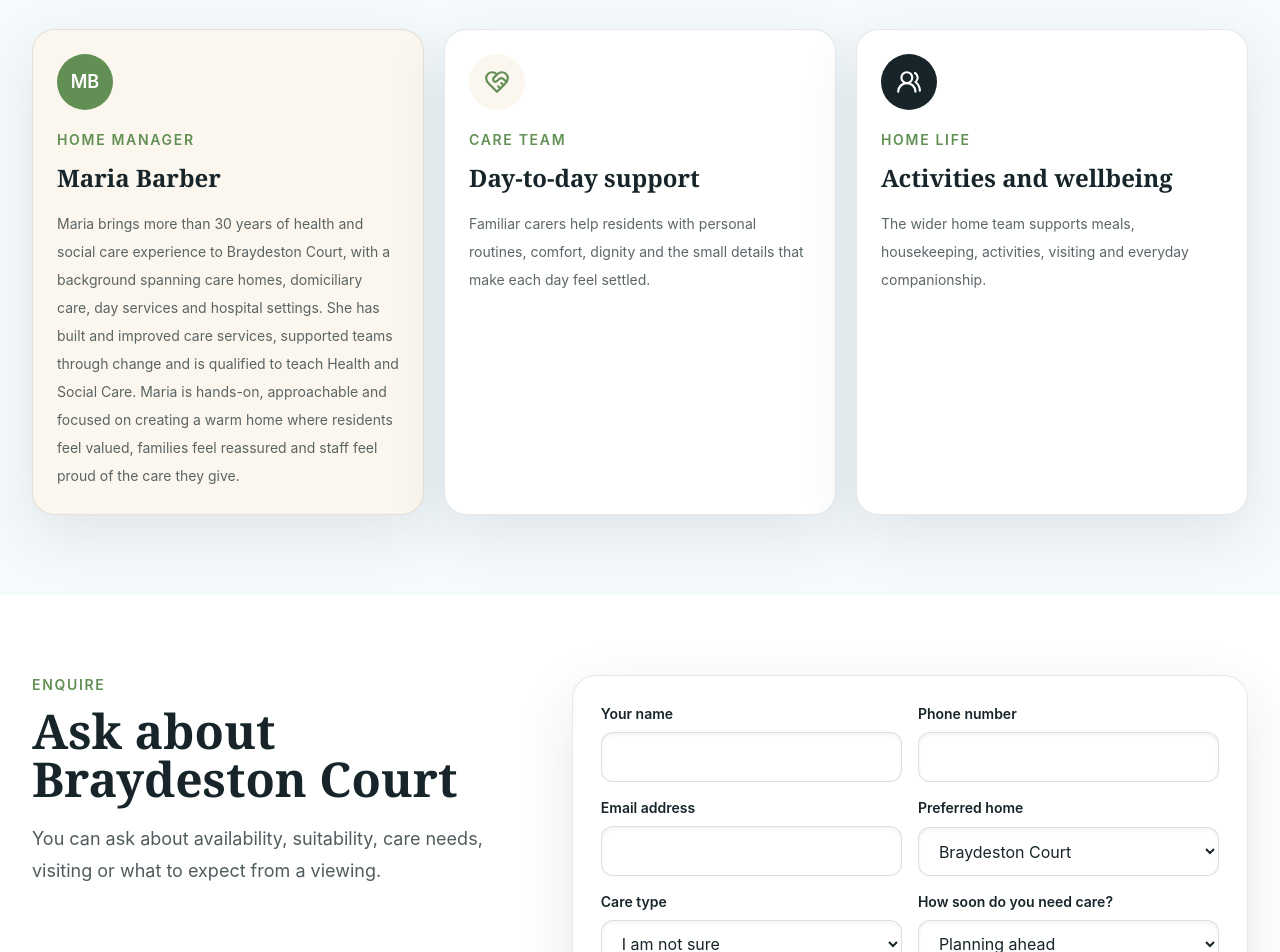
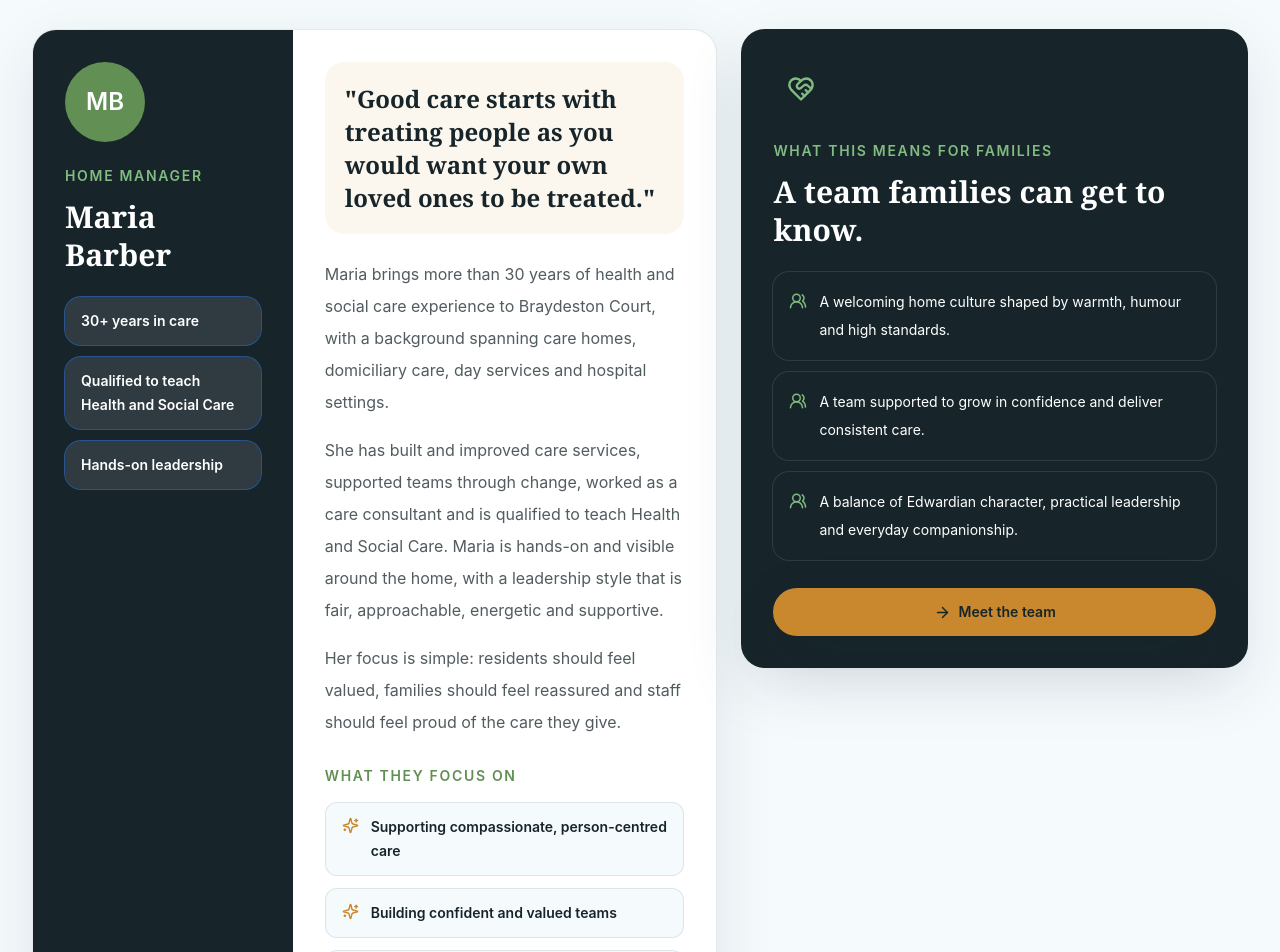
Before and after one commit to Wildman0609/hch_website, a Next.js app: page /homes/braydeston-court in a window 1280 px wide. Shown: the part 1880-2832 px from the top of the page. Built offline with nearby package versions, Linux system fonts and the light colour scheme.

Commit message:
Improve meet the team profiles

```diff
--- a/app/homes/[slug]/page.tsx
+++ b/app/homes/[slug]/page.tsx
@@ -1,10 +1,12 @@
 import type { Metadata } from "next";
 import { notFound } from "next/navigation";
 import {
+  ArrowRight,
   CalendarDays,
   HeartHandshake,
   MapPin,
   Phone,
+  Sparkles,
   UserRound,
   UsersRound
 } from "lucide-react";
@@ -140,54 +142,105 @@ export default async function HomeDetailPage({ params }: PageProps) {
             title={`Meet the people at ${home.name}`}
             text={`Led by ${home.manager}, the ${home.shortName} team supports residents with familiar routines, practical reassurance and a calm daily rhythm.`}
           />
-          <div className="mt-10 grid gap-5 md:grid-cols-3">
+          <div className="mt-10 grid gap-6 lg:grid-cols-[1.15fr_0.85fr] lg:items-start">
+            <div className="grid gap-6">
               {home.teamMembers.map((member) => (
                 <article
                   key={`${member.name}-${member.role}`}
-                className="rounded-[1.4rem] border border-holly-ink/10 bg-holly-cream p-6 shadow-soft"
+                  className="overflow-hidden rounded-[1.5rem] border border-holly-ink/10 bg-white shadow-soft"
                 >
-                <div className="mb-5 flex h-14 w-14 items-center justify-center rounded-full bg-holly-leaf text-lg font-semibold text-white">
+                  <div className="grid gap-0 md:grid-cols-[0.38fr_0.62fr]">
+                    <div className="bg-holly-ink p-6 text-white md:p-8">
+                      <div className="flex h-20 w-20 items-center justify-center rounded-full bg-holly-leaf text-2xl font-semibold text-white">
                         {getInitials(member.name)}
                       </div>
-                <p className="text-sm font-semibold uppercase tracking-[0.12em] text-holly-leaf">
+                      <p className="mt-6 text-sm font-semibold uppercase tracking-[0.12em] text-holly-leafLight">
                         {member.role}
                       </p>
-                <h3 className="mt-3 font-display text-2xl font-semibold text-holly-ink">
+                      <h3 className="mt-3 font-display text-3xl font-semibold leading-tight">
                         {member.name}
                       </h3>
-                {member.bio ? (
-                  <p className="mt-4 text-sm leading-7 text-holly-ink/70">{member.bio}</p>
+                      {member.details ? (
+                        <dl className="mt-6 grid gap-3">
+                          {member.details.map((detail) => (
+                            <div key={detail} className="rounded-2xl bg-white/10 px-4 py-3 ring-1 ring-white/12">
+                              <dt className="sr-only">Profile detail</dt>
+                              <dd className="text-sm font-semibold leading-6 text-white/86">{detail}</dd>
+                            </div>
+                          ))}
+                        </dl>
                       ) : null}
+                    </div>
+                    <div className="p-6 md:p-8">
+                      {member.quote ? (
+                        <blockquote className="rounded-[1.2rem] bg-holly-cream p-5 font-display text-2xl font-semibold leading-snug text-holly-ink">
+                          "{member.quote}"
+                        </blockquote>
+                      ) : null}
+                      <div className={member.quote ? "mt-6 grid gap-4" : "grid gap-4"}>
+                        {member.bio.map((paragraph) => (
+                          <p key={paragraph} className="text-base leading-8 text-holly-ink/75">
+                            {paragraph}
+                          </p>
+                        ))}
+                      </div>
+                      {member.focusAreas ? (
+                        <div className="mt-7">
+                          <p className="text-sm font-semibold uppercase tracking-[0.12em] text-holly-leaf">
+                            What they focus on
+                          </p>
+                          <ul className="mt-4 grid gap-3">
+                            {member.focusAreas.map((focus) => (
+                              <li key={focus} className="flex gap-3 rounded-xl border border-holly-ink/10 bg-holly-sky px-4 py-3 text-sm font-semibold leading-6 text-holly-ink/78">
+                                <Sparkles aria-hidden className="mt-0.5 flex-none text-holly-gold" size={17} />
+                                {focus}
+                              </li>
+                            ))}
+                          </ul>
+                        </div>
+                      ) : null}
+                      {member.personal ? (
+                        <div className="mt-7 rounded-[1.2rem] border border-holly-gold/25 bg-holly-cream p-5">
+                          <p className="text-sm font-semibold uppercase tracking-[0.12em] text-holly-rust">
+                            A little more about {getFirstName(member.name)}
+                          </p>
+                          <p className="mt-3 text-sm leading-7 text-holly-ink/72">{member.personal}</p>
+                        </div>
+                      ) : null}
+                    </div>
+                  </div>
                 </article>
               ))}
-            <article className="rounded-[1.4rem] border border-holly-ink/10 bg-white p-6 shadow-soft">
-              <div className="mb-5 flex h-14 w-14 items-center justify-center rounded-full bg-holly-cream text-holly-leaf">
-                <HeartHandshake aria-hidden size={26} />
             </div>
-              <p className="text-sm font-semibold uppercase tracking-[0.12em] text-holly-leaf">
-                Care team
+
+            <aside className="rounded-[1.5rem] bg-holly-ink p-6 text-white shadow-soft md:p-8">
+              <div className="flex h-14 w-14 items-center justify-center rounded-full bg-holly-leafLight/18 text-holly-leafLight">
+                <HeartHandshake aria-hidden size={28} />
+              </div>
+              <p className="mt-6 text-sm font-semibold uppercase tracking-[0.12em] text-holly-leafLight">
+                What this means for families
               </p>
-              <h3 className="mt-3 font-display text-2xl font-semibold text-holly-ink">
-                Day-to-day support
+              <h3 className="mt-3 font-display text-3xl font-semibold leading-tight">
+                A team families can get to know.
               </h3>
-              <p className="mt-4 text-sm leading-7 text-holly-ink/70">
-                Familiar carers help residents with personal routines, comfort, dignity and the small details that make each day feel settled.
-              </p>
-            </article>
-            <article className="rounded-[1.4rem] border border-holly-ink/10 bg-white p-6 shadow-soft">
-              <div className="mb-5 flex h-14 w-14 items-center justify-center rounded-full bg-holly-ink text-white">
-                <UsersRound aria-hidden size={26} />
+              <div className="mt-6 grid gap-3">
+                {home.teamApproach.map((point) => (
+                  <div key={point} className="flex gap-3 rounded-2xl bg-white/9 p-4 ring-1 ring-white/10">
+                    <UsersRound aria-hidden className="mt-1 flex-none text-holly-leafLight" size={18} />
+                    <p className="text-sm leading-7 text-white/78">{point}</p>
                   </div>
-              <p className="text-sm font-semibold uppercase tracking-[0.12em] text-holly-leaf">
-                Home life
-              </p>
-              <h3 className="mt-3 font-display text-2xl font-semibold text-holly-ink">
-                Activities and wellbeing
-              </h3>
-              <p className="mt-4 text-sm leading-7 text-holly-ink/70">
-                The wider home team supports meals, housekeeping, activities, visiting and everyday companionship.
-              </p>
-            </article>
+                ))}
+              </div>
+              <ButtonLink
+                href={`/contact?reason=viewing&home=${encodeURIComponent(home.name)}`}
+                variant="secondary"
+                icon={<ArrowRight aria-hidden size={17} />}
+                className="mt-7 w-full"
+                ctaId={`meet-team-${home.slug}`}
+              >
+                Meet the team
+              </ButtonLink>
+            </aside>
           </div>
         </div>
       </section>
@@ -230,3 +283,7 @@ function getInitials(name: string) {
     .join("")
     .toUpperCase();
 }
+
+function getFirstName(name: string) {
+  return name.split(" ").filter(Boolean)[0] ?? name;
+}
--- a/data/homes.ts
+++ b/data/homes.ts
@@ -7,7 +7,11 @@ export type HomeSlug =
 export type TeamMember = {
   name: string;
   role: string;
-  bio?: string;
+  quote?: string;
+  bio: string[];
+  details?: string[];
+  focusAreas?: string[];
+  personal?: string;
 };
 
 export type CareHome = {
@@ -30,6 +34,7 @@ export type CareHome = {
   highlights: string[];
   roomHighlights: string[];
   teamMembers: TeamMember[];
+  teamApproach: string[];
   mapQuery: string;
 };
 
@@ -68,8 +73,25 @@ export const homes: CareHome[] = [
     teamMembers: [
       {
         name: "Beverley Brown",
-        role: "Home Manager"
+        role: "Home Manager",
+        quote:
+          "Every smile and every shared moment helps Broadlands Park feel like one big family.",
+        bio: [
+          "Beverley is the experienced and compassionate manager at Broadlands Park. She has spent more than 23 years in care, beginning as a care assistant before progressing into leadership.",
+          "Her approach is warm, steady and community-focused. She wants residents, relatives and staff to feel part of a home where dignity, respect and personalised care are part of everyday life."
+        ],
+        details: ["23+ years in care", "Started as a care assistant", "Family-led culture"],
+        focusAreas: [
+          "Creating a strong sense of community",
+          "Supporting dignity, respect and individual choice",
+          "Helping families feel confident and reassured"
+        ]
       }
+    ],
+    teamApproach: [
+      "A country home where residents are known as individuals, not room numbers.",
+      "A team culture built around kindness, familiarity and small moments of connection.",
+      "Care planning that balances independence, safety and family involvement."
     ],
     mapQuery: "Broadlands Park Care Home, 27 The Green, Upton NR13 6BA"
   },
@@ -107,9 +129,26 @@ export const homes: CareHome[] = [
       {
         name: "Diane Batch",
         role: "Home Manager",
-        bio:
-          "Diane has spent more than 25 years in care, beginning in domiciliary care before moving through senior roles, care planning, assessments, deputy management and care facilitation. At Broadland House she focuses on safe staffing, strong governance and responsive, person-centred care. What motivates Diane is the difference small moments can make: residents feeling happy, staff feeling supported and the home being full of laughter when the team works well together."
+        quote:
+          "A good day is when the team works together and the home is full of laughter.",
+        bio: [
+          "Diane has spent more than 25 years in care, beginning in domiciliary care before working through senior roles, care planning, assessments, deputy management and care facilitation.",
+          "At Broadland House, Diane leads the daily running of the home with a focus on safe staffing, strong governance and responsive, person-centred care. She enjoys the moments that show the home is working well: residents feeling happy, staff feeling supported and the atmosphere feeling light, warm and settled."
+        ],
+        details: ["25+ years in care", "Care planning and assessments", "Joined Broadland House in 2025"],
+        focusAreas: [
+          "Maintaining safety and good governance",
+          "Leading and supporting the team",
+          "Keeping care responsive to residents' needs"
+        ],
+        personal:
+          "Diane is motivated by the small day-to-day differences that matter to residents and staff: a smile, a settled routine, or a team pulling together at the right moment."
       }
+    ],
+    teamApproach: [
+      "A small village home where safe routines and good morale matter.",
+      "A team that values laughter, responsiveness and practical support.",
+      "Care shaped around residents' preferences, comfort and independence."
     ],
     mapQuery: "Broadland House Care Home, Bridge Road, Potter Heigham NR29 5JB"
   },
@@ -146,10 +185,28 @@ export const homes: CareHome[] = [
     teamMembers: [
       {
         name: "Carol Preston",
-        role: "Home Manager",
-        bio:
-          "Carol leads Martham Lodge, a small specialist dementia care setting on Martham village green. Her role is centred on helping residents feel safe, known and settled in a characterful home with garden spaces, familiar routines and a calm daily rhythm. Families can speak to Carol and the Martham Lodge team about dementia support, residential care guidance and planning the next step with confidence."
+        role: "Registered Homes Manager",
+        quote:
+          "Life should be fun, and a home filled with love, warmth and laughter is incredibly important.",
+        bio: [
+          "Carol has worked in Health and Social Care for more than 46 years. Her first role was as a Healthcare Assistant in a busy Accident and Emergency department, and she went on to build a career across care management, operations, compliance and quality assurance.",
+          "Martham Lodge has taken Carol back to her grassroots in care: leading, encouraging and developing a team close to residents every day. She is happiest when she sees team members grow in confidence, embrace change and progress towards senior, deputy or management roles.",
+          "One of Carol's proudest achievements was becoming a finalist in the 2023 Great British Care Awards after being nominated by families, residents and staff for Best Registered Care Home Manager of the Year."
+        ],
+        details: ["46+ years in care", "Great British Care Awards finalist", "At Martham Lodge since March 2025"],
+        focusAreas: [
+          "Helping residents, especially those living with dementia, enjoy meaningful and fulfilling lives",
+          "Building a happy, confident team supported by experienced deputies",
+          "Creating activities, therapies and experiences that bring joy, stimulation and wellbeing"
+        ],
+        personal:
+          "Carol is a holistic therapist trained in Sound Therapy, Reiki and Mindfulness Coaching, and has also qualified as a Yoga Teacher. She loves music and dancing, especially Ballroom and Salsa, and brings her love of animals into the home through regular animal therapy sessions."
       }
+    ],
+    teamApproach: [
+      "A specialist dementia setting where residents are encouraged to stay active, engaged and fulfilled.",
+      "A team Carol describes as kind, compassionate and dedicated to residents' individual needs.",
+      "A home where warmth, laughter, meaningful activities and family reassurance all matter."
     ],
     mapQuery: "Martham Lodge Care Home, 34 The Green, Martham NR29 4PA"
   },
@@ -187,9 +244,27 @@ export const homes: CareHome[] = [
       {
         name: "Maria Barber",
         role: "Home Manager",
-        bio:
-          "Maria brings more than 30 years of health and social care experience to Braydeston Court, with a background spanning care homes, domiciliary care, day services and hospital settings. She has built and improved care services, supported teams through change and is qualified to teach Health and Social Care. Maria is hands-on, approachable and focused on creating a warm home where residents feel valued, families feel reassured and staff feel proud of the care they give."
+        quote:
+          "Good care starts with treating people as you would want your own loved ones to be treated.",
+        bio: [
+          "Maria brings more than 30 years of health and social care experience to Braydeston Court, with a background spanning care homes, domiciliary care, day services and hospital settings.",
+          "She has built and improved care services, supported teams through change, worked as a care consultant and is qualified to teach Health and Social Care. Maria is hands-on and visible around the home, with a leadership style that is fair, approachable, energetic and supportive.",
+          "Her focus is simple: residents should feel valued, families should feel reassured and staff should feel proud of the care they give."
+        ],
+        details: ["30+ years in care", "Qualified to teach Health and Social Care", "Hands-on leadership"],
+        focusAreas: [
+          "Supporting compassionate, person-centred care",
+          "Building confident and valued teams",
+          "Keeping quality and compliance grounded in a homely environment"
+        ],
+        personal:
+          "Away from work, Maria is a proud mum of five and grandmother to one. She enjoys family time, swimming when she gets the chance, and writing rhyming poetry."
       }
+    ],
+    teamApproach: [
+      "A welcoming home culture shaped by warmth, humour and high standards.",
+      "A team supported to grow in confidence and deliver consistent care.",
+      "A balance of Edwardian character, practical leadership and everyday companionship."
     ],
     mapQuery: "Braydeston Court Care Home, 4 Braydeston Avenue, Brundall NR13 5JX"
   }
```
Lines whose indentation alone changed are shown as unchanged.
